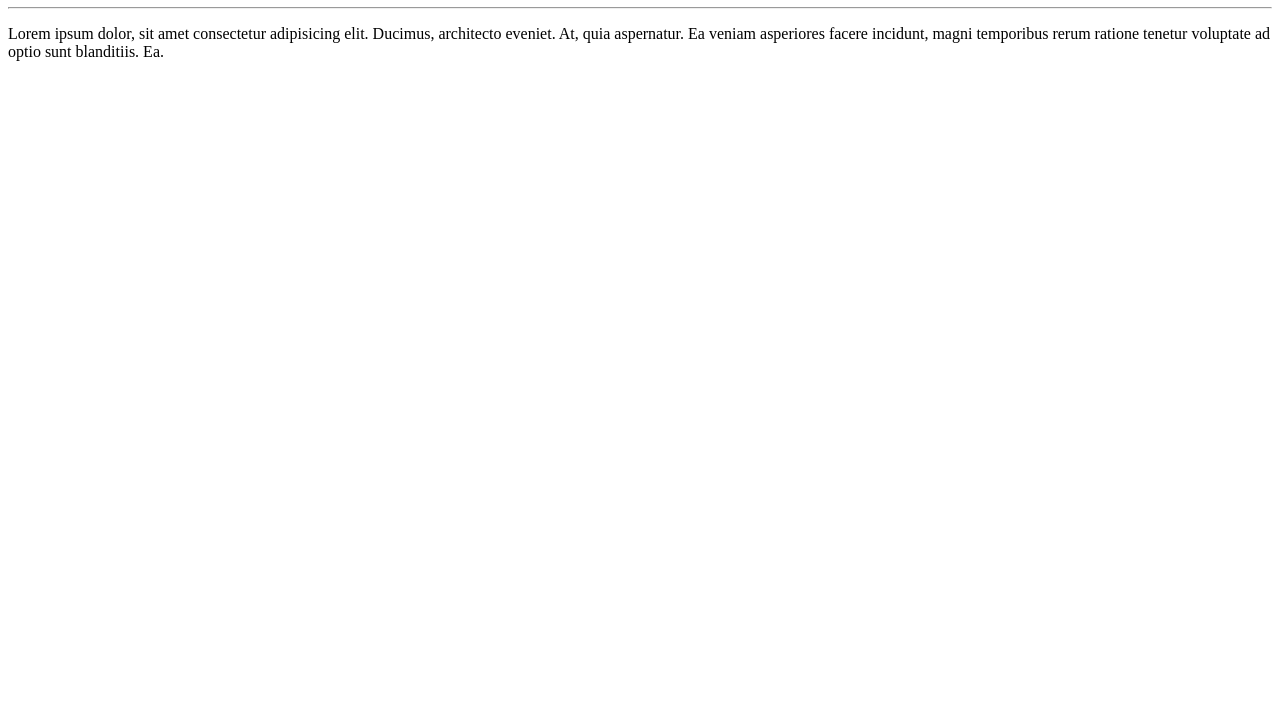
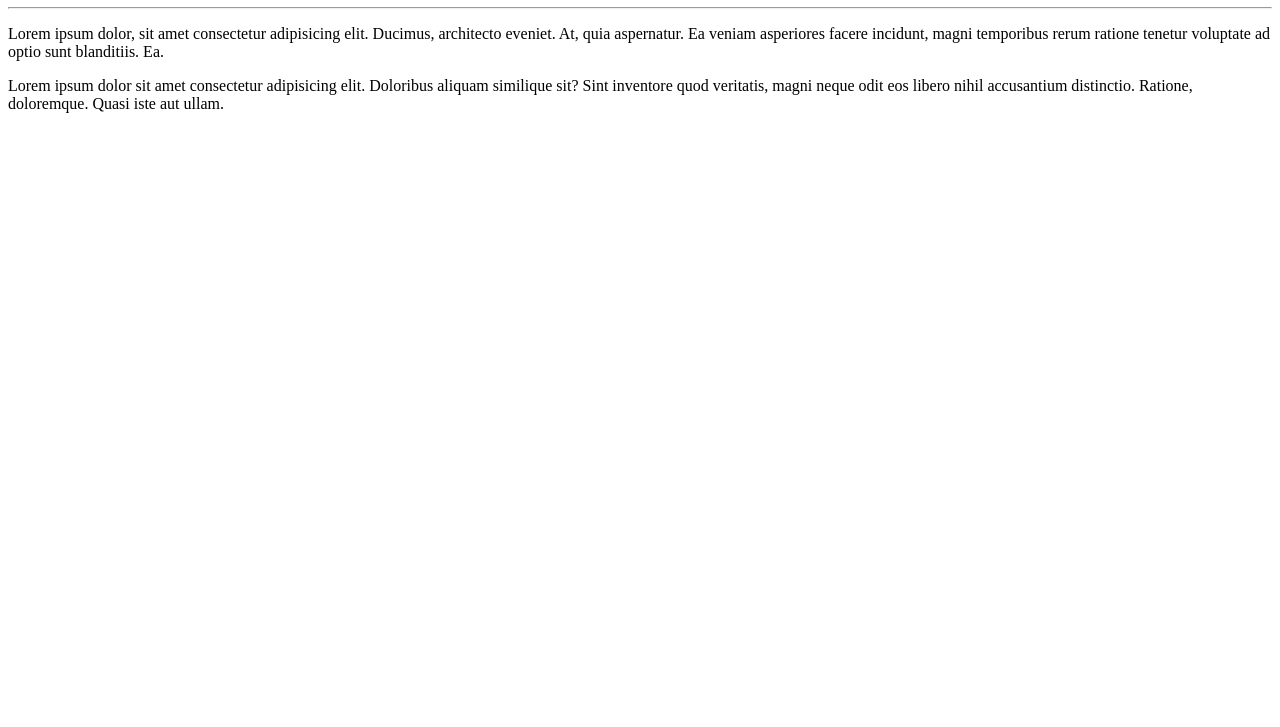
Before and after one commit to Otiniel02/Meuperfil, a plain HTML site: page site-exemplo/index.html in a window 1280 px wide. Shown: the part 73-800 px from the top of the page. Drawn offline with Linux system fonts and the light colour scheme.

Commit message:
adicionei um paragrafo

```diff
--- a/site-exemplo/index.html
+++ b/site-exemplo/index.html
@@ -11,6 +11,6 @@
     <h1>Olá, mundo</h1>
     <hr>
     <p>Lorem ipsum dolor, sit amet consectetur adipisicing elit. Ducimus, architecto eveniet. At, quia aspernatur. Ea veniam asperiores facere incidunt, magni temporibus rerum ratione tenetur voluptate ad optio sunt blanditiis. Ea.</p>
-
+    <p>Lorem ipsum dolor sit amet consectetur adipisicing elit. Doloribus aliquam similique sit? Sint inventore quod veritatis, magni neque odit eos libero nihil accusantium distinctio. Ratione, doloremque. Quasi iste aut ullam.</p>
 </body>
 </html>
```
